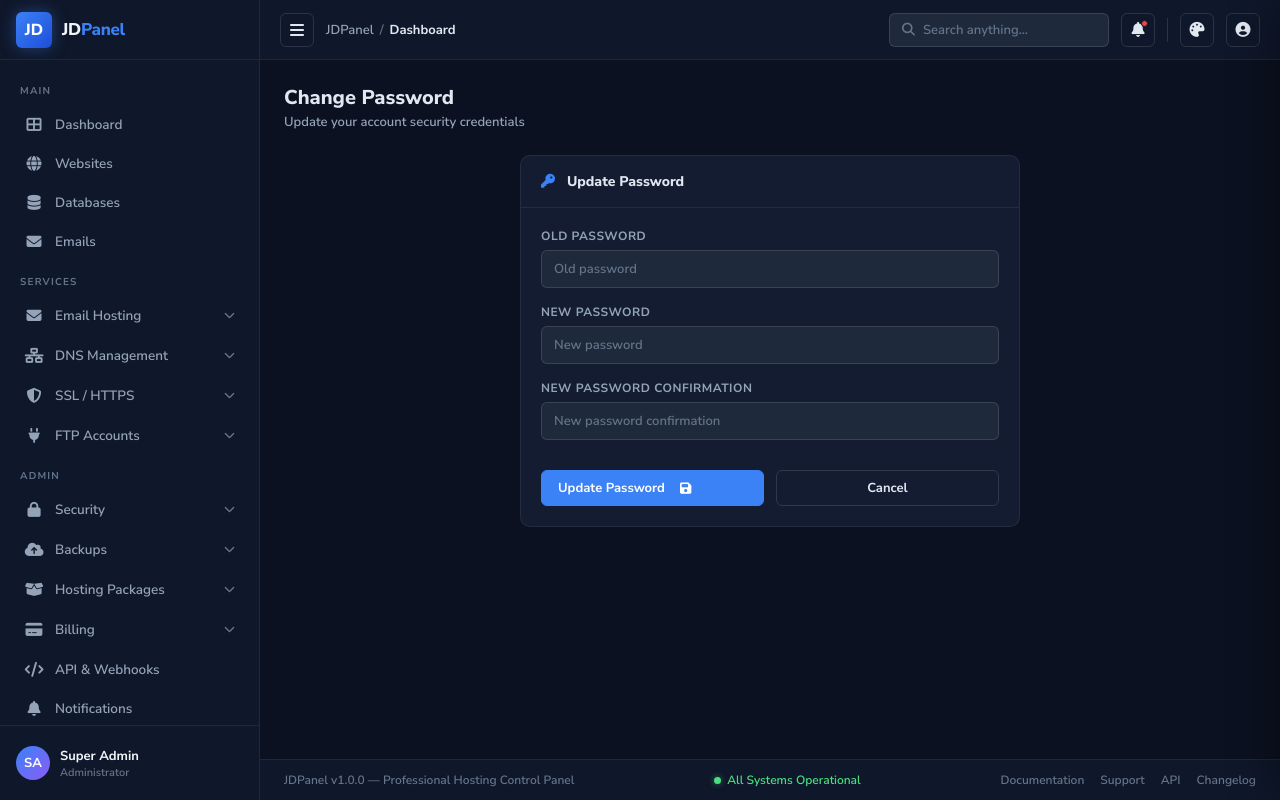
After one commit to jeremiathomas2/jdpanel, a Django app: page /accounts/password-change/ in a window 1280 px wide. The commit adds this page. Run offline with Django 5.2, Linux system fonts and the light colour scheme; the visitor is signed in with stand-in values (Sample User, id 1).

Commit message:
Profile: Implement 2FA, Change Password, and Logout functionality

```diff
--- a/apps/accounts/urls.py
+++ b/apps/accounts/urls.py
@@ -6,4 +6,6 @@ app_name = 'accounts'
 urlpatterns = [
     path('login/', views.login_view, name='login'),
     path('logout/', views.logout_view, name='logout'),
+    path('password-change/', views.password_change, name='password_change'),
+    path('2fa/', views.security_2fa, name='security_2fa'),
 ]
--- a/apps/accounts/views.py
+++ b/apps/accounts/views.py
@@ -1,6 +1,7 @@
 from django.shortcuts import render, redirect
-from django.contrib.auth import authenticate, login as auth_login, logout as auth_logout
-from django.contrib.auth.forms import AuthenticationForm
+from django.contrib.auth import authenticate, login as auth_login, logout as auth_logout, update_session_auth_hash
+from django.contrib.auth.forms import AuthenticationForm, PasswordChangeForm
+from django.contrib.auth.decorators import login_required
 from django.contrib import messages
 
 def login_view(request):
@@ -25,6 +26,28 @@ def login_view(request):
 
     return render(request, 'accounts/login.html', {'form': form})
 
+@login_required
 def logout_view(request):
     auth_logout(request)
     return redirect('accounts:login')
+
+@login_required
+def password_change(request):
+    if request.method == 'POST':
+        form = PasswordChangeForm(request.user, request.POST)
+        if form.is_valid():
+            user = form.save()
+            update_session_auth_hash(request, user)  # Important!
+            messages.success(request, 'Your password was successfully updated!')
+            return redirect('dashboard:index')
+        else:
+            messages.error(request, 'Please correct the error below.')
+    else:
+        form = PasswordChangeForm(request.user)
+    return render(request, 'accounts/password_change.html', {
+        'form': form
+    })
+
+@login_required
+def security_2fa(request):
+    return render(request, 'accounts/security_2fa.html')
--- /dev/null
+++ b/templates/accounts/password_change.html
@@ -0,0 +1,52 @@
+{% extends 'base/base.html' %}
+
+{% block title %}Change Password — JDPanel{% endblock %}
+{% block breadcrumb %}Change Password{% endblock %}
+
+{% block content %}
+<div class="page-view active">
+    <div class="page-header">
+        <div>
+            <div class="page-title">Change Password</div>
+            <div class="page-subtitle">Update your account security credentials</div>
+        </div>
+    </div>
+
+    <div class="card" style="max-width: 500px; margin: 0 auto;">
+        <div class="card-header">
+            <div class="card-title"><i class="fas fa-key" style="color:var(--accent);margin-right:8px"></i> Update Password</div>
+        </div>
+        <div class="card-body">
+            {% if messages %}
+                {% for message in messages %}
+                    <div class="alert {% if message.tags == 'error' %}alert-danger{% else %}alert-success{% endif %}" style="margin-bottom: 20px;">
+                        <i class="fas {% if message.tags == 'error' %}fa-circle-exclamation{% else %}fa-circle-check{% endif %}" style="margin-right: 8px;"></i>
+                        {{ message }}
+                    </div>
+                {% endfor %}
+            {% endif %}
+
+            <form method="POST">
+                {% csrf_token %}
+                {% for field in form %}
+                    <div class="form-group">
+                        <label class="form-label">{{ field.label }}</label>
+                        <input type="{{ field.field.widget.input_type }}" name="{{ field.name }}" class="form-control" placeholder="{{ field.label }}" required>
+                        {% if field.errors %}
+                            <div style="color: var(--badge-danger-text); font-size: 12px; margin-top: 4px; font-weight: 600;">
+                                {{ field.errors.0 }}
+                            </div>
+                        {% endif %}
+                    </div>
+                {% endfor %}
+                <div style="display: flex; gap: 12px; margin-top: 30px;">
+                    <button type="submit" class="btn btn-primary" style="flex: 1;">
+                        Update Password <i class="fas fa-save" style="margin-left: 8px;"></i>
+                    </button>
+                    <a href="{% url 'dashboard:index' %}" class="btn btn-outline" style="flex: 1; justify-content: center;">Cancel</a>
+                </div>
+            </form>
+        </div>
+    </div>
+</div>
+{% endblock %}
--- a/templates/base/header.html
+++ b/templates/base/header.html
@@ -47,10 +47,10 @@
     <div class="profile-dropdown" id="profileDropdown">
       <div class="profile-menu-item"><i class="fas fa-user" style="width:16px"></i> My Profile</div>
       <div class="profile-menu-item" onclick="openSettings()"><i class="fas fa-palette" style="width:16px"></i> Appearance</div>
-      <div class="profile-menu-item"><i class="fas fa-key" style="width:16px"></i> Change Password</div>
-      <div class="profile-menu-item"><i class="fas fa-shield" style="width:16px"></i> 2FA Security</div>
+      <a href="{% url 'accounts:password_change' %}" class="profile-menu-item"><i class="fas fa-key" style="width:16px"></i> Change Password</a>
+      <a href="{% url 'accounts:security_2fa' %}" class="profile-menu-item"><i class="fas fa-shield" style="width:16px"></i> 2FA Security</a>
       <div class="profile-menu-sep"></div>
-      <div class="profile-menu-item danger"><i class="fas fa-arrow-right-from-bracket" style="width:16px"></i> Sign Out</div>
+      <a href="{% url 'accounts:logout' %}" class="profile-menu-item danger"><i class="fas fa-arrow-right-from-bracket" style="width:16px"></i> Sign Out</a>
     </div>
   </div>
 </header>
```
Also changed, not shown: templates/accounts/security_2fa.html (added, +45 -0 lines).
